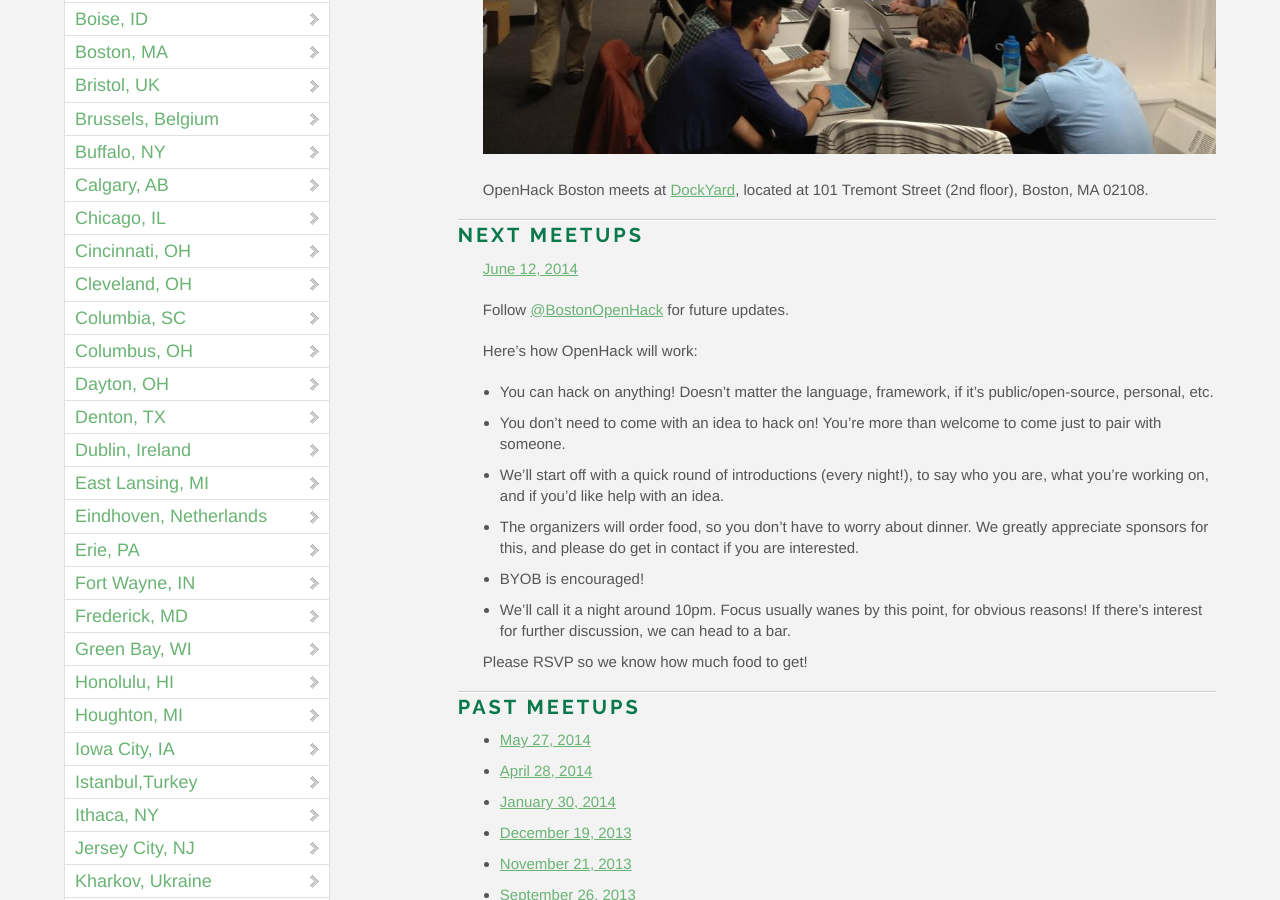
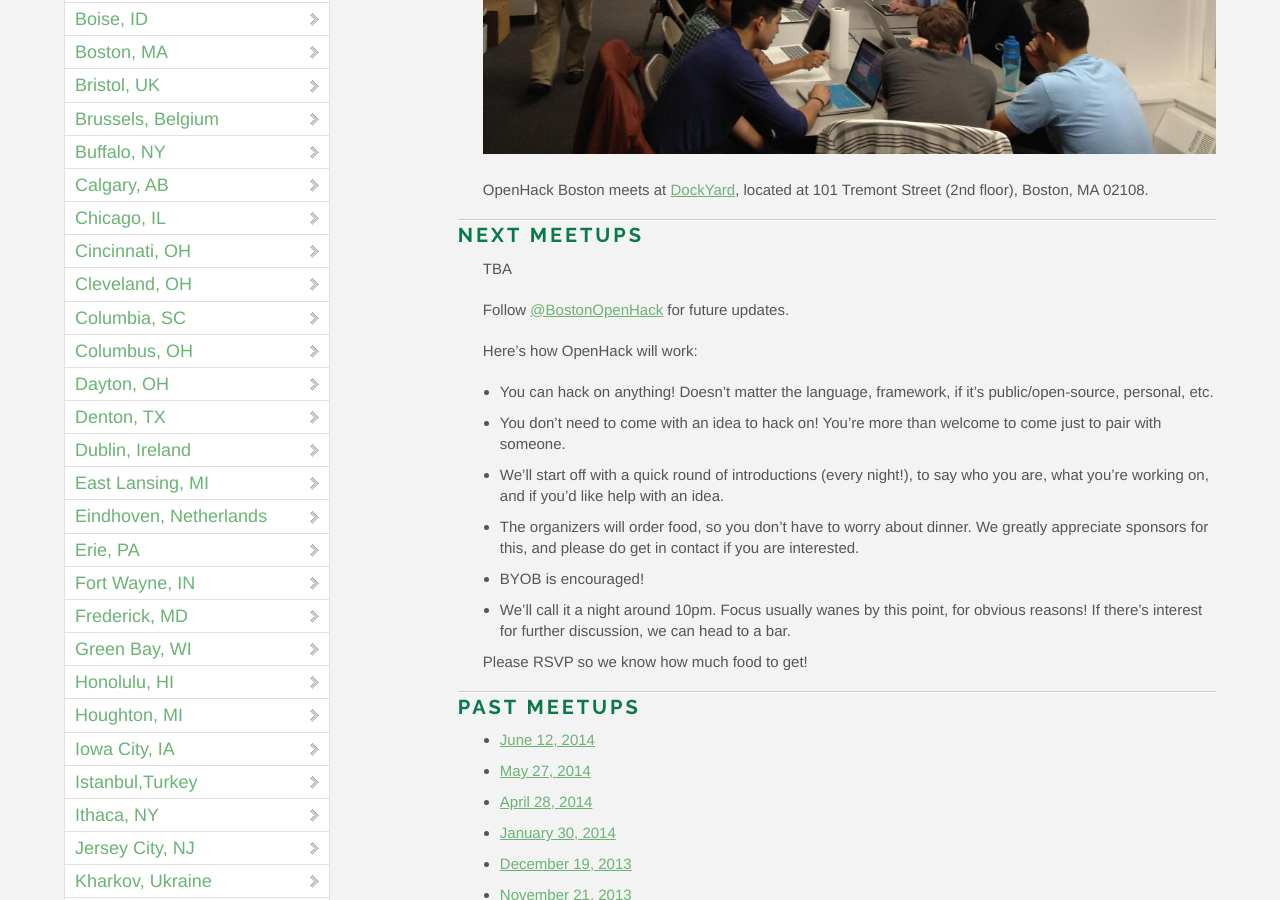
Before and after one commit to OpenHack/openhack.github.com, a Jekyll site: the page built from boston/index.markdown, in a window 1280 px wide and 900 px high, scrolled down 611 px. Built offline with Jekyll 4.4.1, drawn with Linux system fonts in a browser that asks for light colours; nearby versions of some CDN libraries; comment, search, counter and statistics services are not loaded; some of the changed lines change nothing that is shown.

Commit message:
Boston: Remove June date, TBA for July

```diff
--- a/boston/index.markdown
+++ b/boston/index.markdown
@@ -11,7 +11,7 @@
 Tremont Street (2nd floor), Boston, MA 02108.
 
 ### Next meetups
-[June 12, 2014](https://guestlistapp.com/events/260202)
+TBA
 
 Follow [@BostonOpenHack](https://twitter.com/BostonOpenHack) for future
 updates.
@@ -36,6 +36,7 @@
 
 ### Past meetups
 
+* [June 12, 2014](https://guestlistapp.com/events/260202)
 * [May 27, 2014](https://guestlistapp.com/events/258114)
 * [April 28, 2014](http://guestli.st/249969)
 * [January 30, 2014](http://www.meetup.com/Boston-Ember-js/events/160542412/)
```
